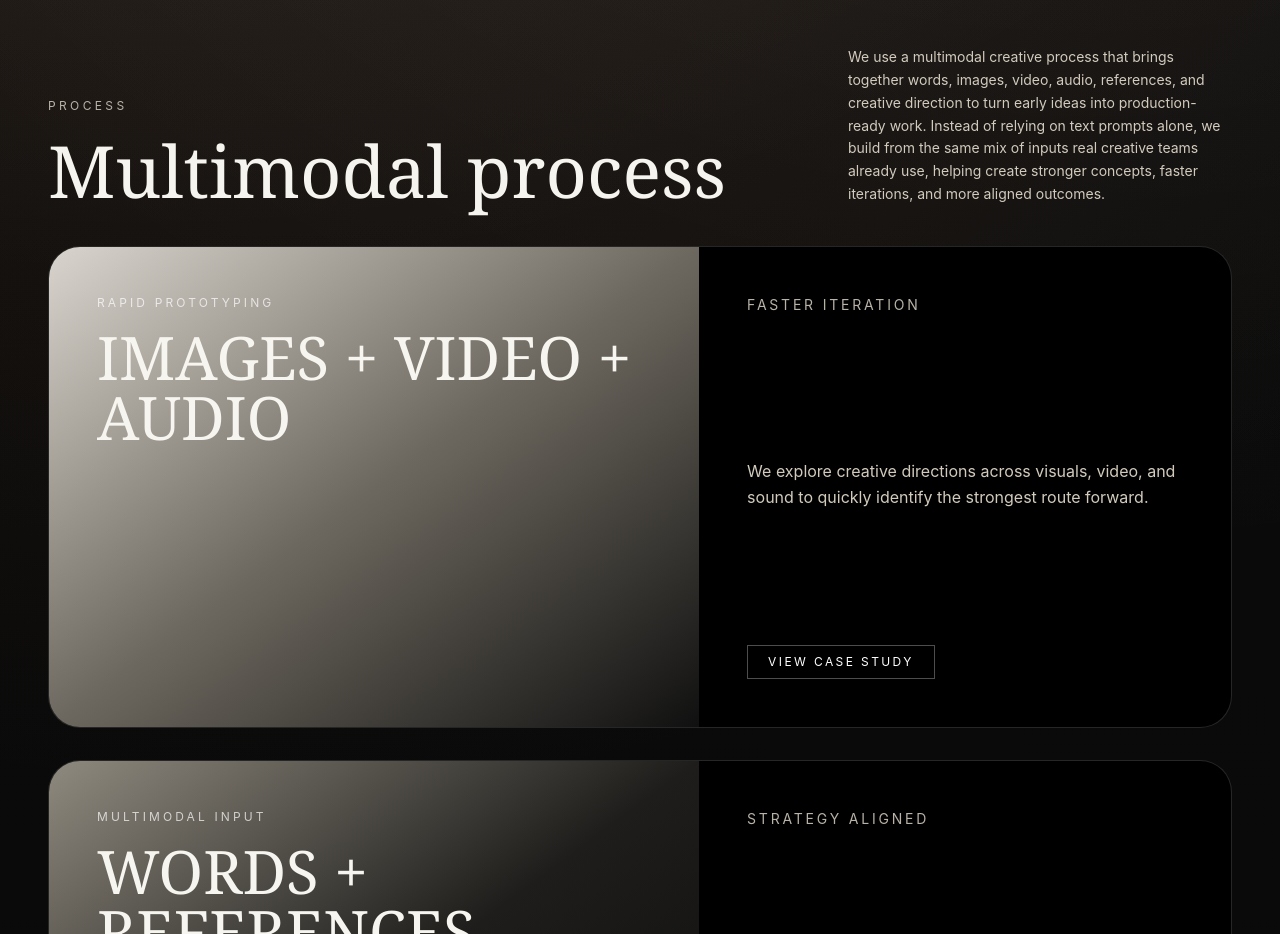
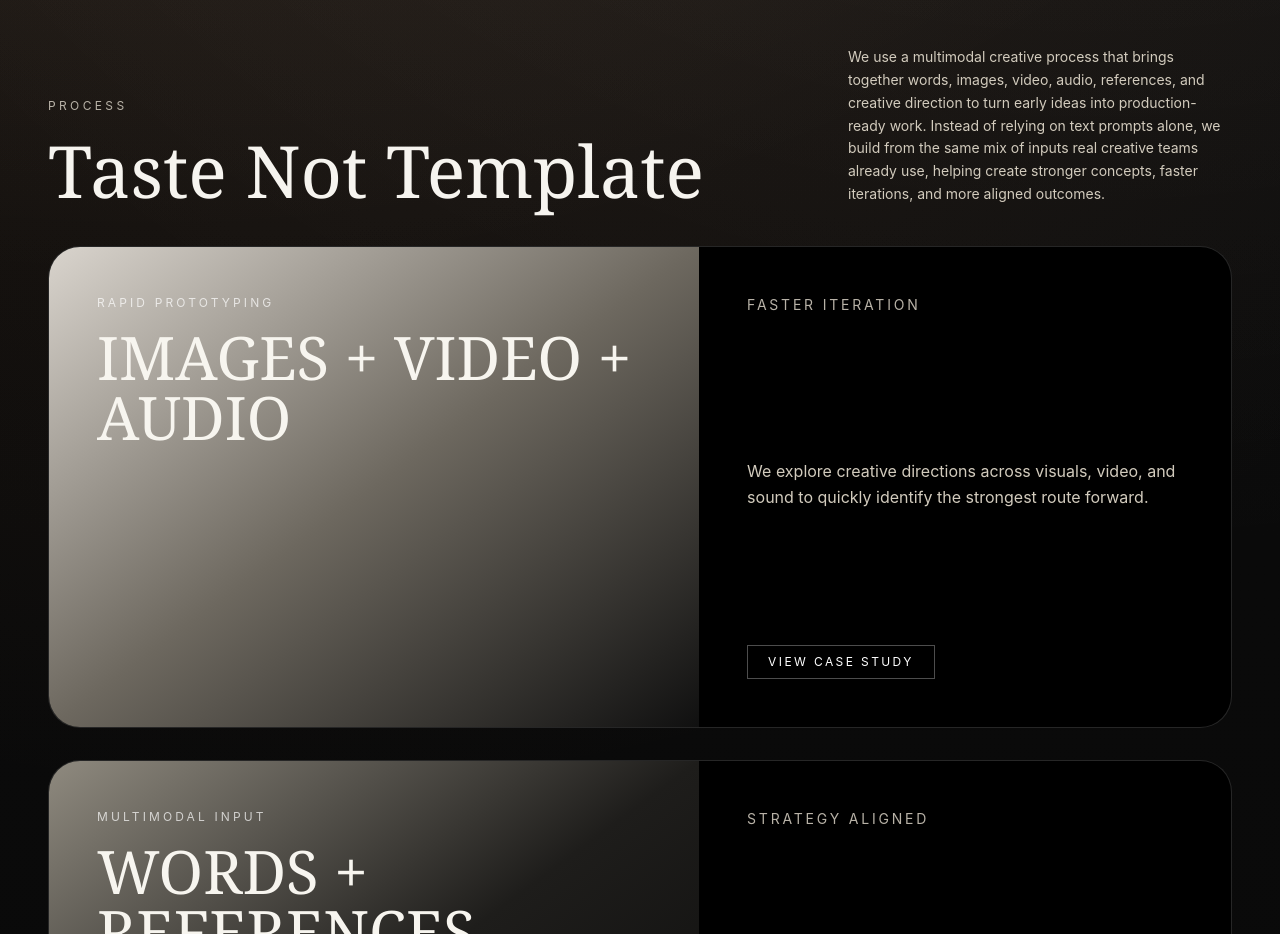
Before and after one commit to bulandun/CreateXDM, a Next.js app: page / in a window 1280 px wide. Shown: the part 1800-2734 px from the top of the page. Built offline with nearby package versions, Linux system fonts and the light colour scheme.

Commit message:
Update Process heading to Taste Not Template

```diff
--- a/app/page.tsx
+++ b/app/page.tsx
@@ -137,7 +137,7 @@ export default function HomePage() {
             <div>
               <p className="text-xs uppercase tracking-[0.28em] text-[#b8b2a7]">Process</p>
               <h2 className="mt-5 max-w-4xl font-serif text-5xl leading-[0.95] text-[#f6f4ef] md:text-7xl">
-                Multimodal process
+                Taste Not Template
               </h2>
             </div>
             <p className="hidden max-w-sm text-sm leading-relaxed text-[#d2cbbd] lg:block">
```
